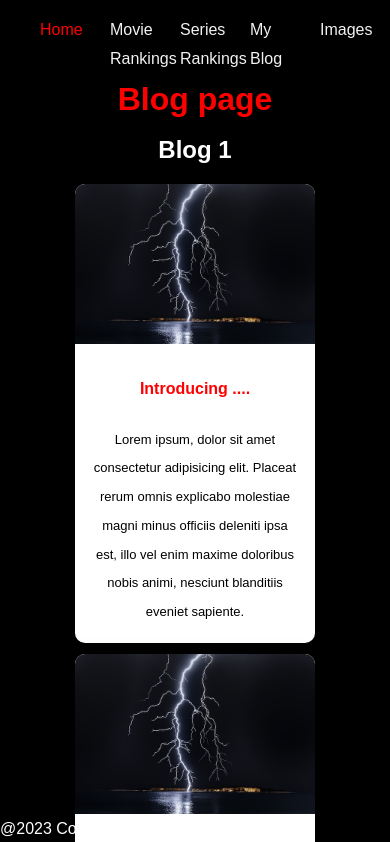
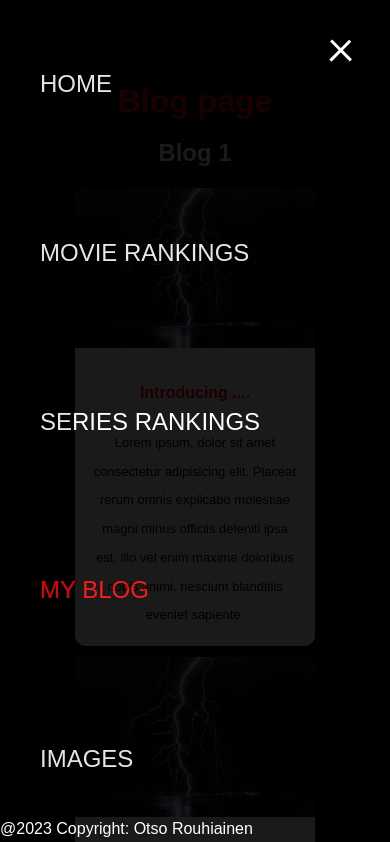
Before and after one commit to otsorouhiainen/lut-frontends-2023, a website: page project/dist/blog.html in a window 390 px wide. Shown: the top 842 px of the page. Drawn offline with Linux system fonts and the light colour scheme; a web font is replaced by a local one.

Commit message:
adjust to different screen sizes + mobile menu

```diff
--- a/project/js/main.js
+++ b/project/js/main.js
@@ -1,3 +1,8 @@
+const menuBtn = document.querySelector('.menu-btn');
+const menu = document.querySelector('.menu');
+const menuNav = document.querySelector('.menu-nav');
+const navItems = document.querySelectorAll('.nav-item');
+
 
 // animation for the movie/series ranking pages
 document.addEventListener("DOMContentLoaded", function() {
@@ -39,3 +44,38 @@ document.addEventListener("DOMContentLoaded", function() {
     }, 200 * index);
   });
 });
+
+//Set initial state of menu
+
+// Set initial state as visible
+let showMenu = true;
+
+// Apply initial CSS classes for a visible menu
+menuBtn.classList.add('close');
+menu.classList.add('show');
+menuNav.classList.add('show');
+navItems.forEach(item => item.classList.add('show'));
+
+// Add event listener
+menuBtn.addEventListener('click', toggleMenu);
+
+function toggleMenu() {
+  // Check if the screen size is smaller than the medium breakpoint
+  if (window.matchMedia('(max-width: 768px)').matches) {
+    // Toggle the menu visibility
+    if (showMenu) {
+      menuBtn.classList.remove('close');
+      menu.classList.remove('show');
+      menuNav.classList.remove('show');
+      navItems.forEach(item => item.classList.remove('show'));
+    } else {
+      menuBtn.classList.add('close');
+      menu.classList.add('show');
+      menuNav.classList.add('show');
+      navItems.forEach(item => item.classList.add('show'));
+    }
+
+    // Update menu state
+    showMenu = !showMenu;
+  }
+}
--- a/project/scss/_config.scss
+++ b/project/scss/_config.scss
@@ -1,3 +1,20 @@
+$primary-color: black;
+$secondary-color: red;
+
+// transition delay and styling
+@mixin easeOut{
+  transition: all 0.5s ease-out;
+}
+
+//Set text color
+@function set-text-color($color){
+  @if(lightness($color) > 40){
+      @return #000;
+  }@else{
+      @return #fff;
+  }
+}
+
 //Media query mixins
 @mixin mediaSm{
   @media screen and (max-width: 500px){
--- /dev/null
+++ b/project/scss/_menu.scss
@@ -0,0 +1,110 @@
+//menu button
+.menu-btn{
+  visibility: hidden;
+  position: absolute;
+  z-index: 3;
+  right: 35px;
+  top: 35px;
+  cursor: pointer;
+  @include easeOut;
+
+  .btn-line{
+      width: 28px;
+      height: 3px;
+      margin: 0 0 5px 0;
+      background: set-text-color($primary-color);
+      @include easeOut;
+  }
+
+  //Rotate into X with menu lines
+  &.close{
+      transform: rotate(180deg);
+
+      .btn-line{
+          //line 1 - rotate
+          &:nth-child(1){
+              transform: rotate(45deg) translate(5px, 5px);
+          }
+          //line 2 - hide
+          &:nth-child(2){
+              opacity: 0;
+          }
+          //line 3 - rotate
+          &:nth-child(3){
+              transform: rotate(-45deg) translate(7px, -6px);
+          }
+      }
+  }
+
+}
+
+//Menu overlay
+.menu{
+  z-index: 2;
+  position: fixed;
+  top: 0;
+  width: 100%;
+  opacity: 0.9;
+  visibility: hidden;
+  &.show{
+      visibility: visible;
+  }
+    &-nav{
+      display: flex;
+      flex-flow: column wrap;
+      align-items: center;
+      justify-content: center;
+      float: left;
+      width: 100%;
+      height: 100vh;
+      overflow: hidden;
+  }
+
+  &-nav{
+      margin: 0;
+      background: darken($primary-color, 5);
+      list-style: none;
+      transform: translate3d(0, -100%, 0);
+      @include easeOut;
+
+      &.show{
+          //Slide from top
+          transform: translate3d(0,0,0);
+      }
+  }
+
+  .nav-item{
+      transform: translate3d(-100%, 0, 0);
+      @include easeOut;
+
+      &.show{
+          //Slide in from right
+          transform: translate3d(0,0,0);
+      }
+      &.current > a{
+          color: $secondary-color;
+      }
+  }
+  .nav-link{
+      display: inline-block;
+      position: relative;
+      font-size: 30;
+      text-transform: uppercase;
+      padding: 1rem 0;
+      font-weight: 300;
+      color: set-text-color($primary-color);
+      text-decoration: none;
+      @include easeOut;
+
+      &:hover{
+        color: $secondary-color;
+      }
+  }
+}
+
+//Delay each nav item slide by 0.1s
+@for $x from 1 through 4{
+  .nav-item:nth-child(#{$x}){
+      transition: $x * 0.1s;
+  }
+}
--- a/project/scss/_mobile.scss
+++ b/project/scss/_mobile.scss
@@ -1,8 +1,67 @@
+//Widescreens
+@include mediaXl{
+  menu{
+    visibility: visible;
+    opacity: 1;
+  }
+  .menu-nav{
+    display: flex;
+    flex-flow: row;
+    height: 25px;
+    margin: 0;
+    margin-top: 2rem;
+    background-size: 0;
+  }
+  .card-container{
+    grid-template-columns: repeat(3, 1fr);
+  }
+}
+
+//Desktops & Laptops
+@include mediaLg{
+  menu{
+    opacity: 1;
+  }
+  .menu-nav{
+    display: flex;
+    flex-flow: row;
+    height: 25px;
+    margin: 0;
+    margin-top: 2rem;
+    background-size: 0;
+  }
+  .card-container{
+    grid-template-columns: repeat(3, 1fr);
+  }
+}
+
+//Tablets & Small Laptops
+@include mediaMd{
+  main{
+    align-items: center;
+    text-align: center;
+    .lg-heading{
+      line-height: 1;
+    }
+  }
+  .menu-nav{
+    visibility: visible;
+    height: 100%;
+    margin-top: 0;
+    font-size: 24px;
+  }
+  .menu-btn{
+    visibility: visible;
+  }
+  .card-container{
+    grid-template-columns: repeat(2, 1fr);
+  }
+}
 
 //Smartphones
 @include mediaSm{
   main#home h1{
-      margin-top: 10vh;
+    margin-top: 5vh;
   }
   .card-container{
     grid-template-columns: 1fr;
--- a/project/scss/main.scss
+++ b/project/scss/main.scss
@@ -1,12 +1,6 @@
 @import 'config';
+@import 'menu';
 
-$primary-color: black;
-$secondary-color: red;
-
-// transition delay and styling
-@mixin easeOut{
-    transition: all 0.5s ease-out;
-}
 body, html {
     color: $secondary-color;
     background: $primary-color;
```
Also changed, not shown: project/dist/blog.html, project/dist/css/main.css, project/dist/index.html, project/dist/movies.html, project/dist/series.html, project/dist/slide.html.
